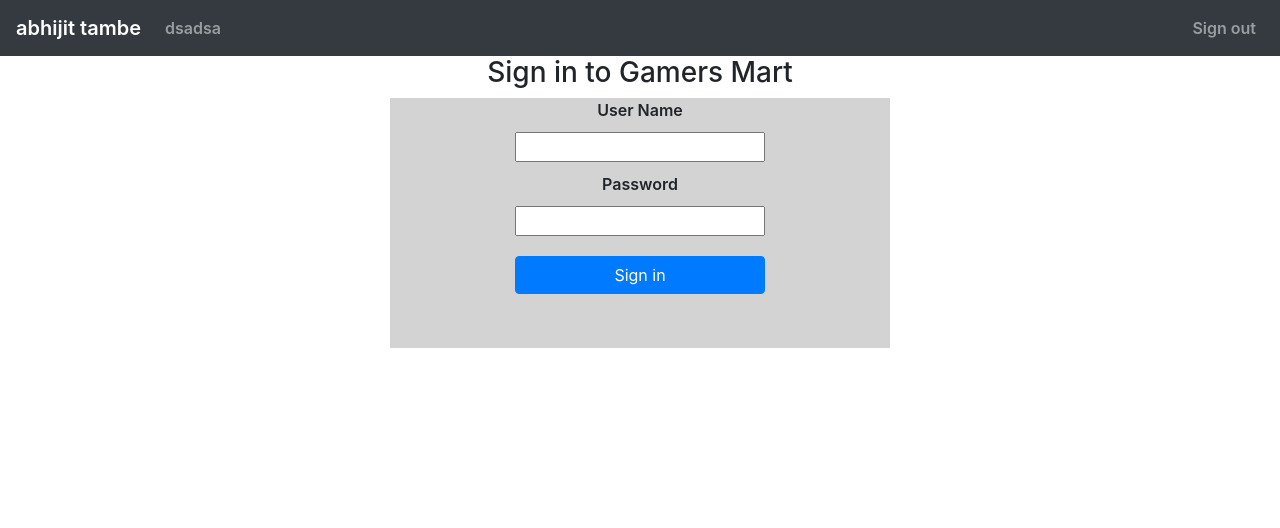
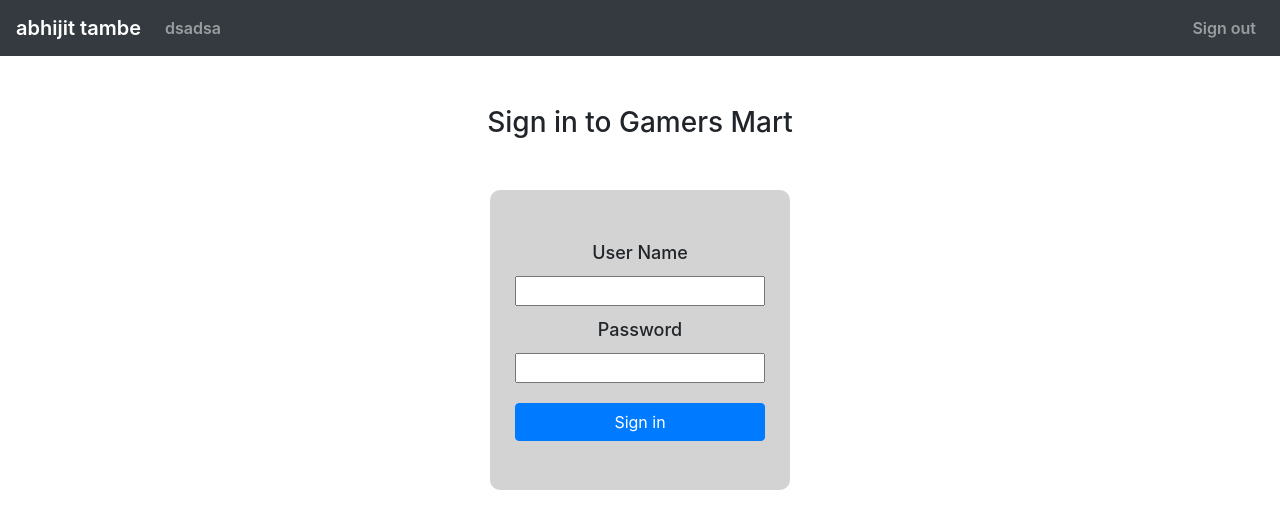
Before and after one commit to abhijit-tambe/Gamers-Mart-Frontend, a React (Create React App) app in the folder gamers-mart/: page / in a window 1280 px wide. Shown: the top 528 px of the page. Built offline with nearby package versions, Linux system fonts and the light colour scheme.

Commit message:
updated SignInComponent

```diff
--- a/gamers-mart/src/components/SignIn/SignInComponent.css
+++ b/gamers-mart/src/components/SignIn/SignInComponent.css
@@ -1,19 +1,31 @@
 .login-container{
-    text-align: center;
-    vertical-align: middle;
+    /* text-align: center; */
+    /* vertical-align: middle;  */
+     /* align-items:center;  */
+    /* justify-content: center;  */
+    margin: auto;
+    height: 300px;
+    width: 300px;
+    background-color:lightgray;
+    border-radius: 10px;
+    border-color: grey;
 }
 
+h3{
+    margin:50px;
+}
 .login{
-   height: 250px;
-   width: 500px;
-   margin: auto;
-   background-color: lightgrey;
-   display: inline-block;
+   /* height: 250px;
+   width: 250px;
+   background-color: blue;
+    */
+   /* display: inline-block; */
 
 }
 
 .btn-md{
-    margin: 10px;
+
+    margin-top: 10px;
     width: 250px;
 }
 
@@ -23,5 +35,7 @@
 }
 
 .signIn label{
+    font-size: large;
+    font-weight: 500;
     margin-bottom: 10px;
 }
--- a/gamers-mart/src/components/SignIn/SignInComponent.jsx
+++ b/gamers-mart/src/components/SignIn/SignInComponent.jsx
@@ -2,6 +2,7 @@
 import './SignInComponent.css'
 
 import AuthenticateUser from '../../Authentication/AuthenticationService.js'
+import UserHomeComponent from '../Home/UserHomeComponent';
 
 class SignInComponent extends Component{
     constructor(props){
@@ -39,7 +40,7 @@
             //     loginFailed:false,
             //     successMessage: true,
             // })
-            this.props.history.push(`/Home/${this.state.username}`);
+            this.props.history.push(`/home/${this.state.username}`);
         }else{
             console.log('fail')
             this.setState({
@@ -55,11 +56,12 @@
     render(){
 
         return(
-            <div className="container">
+            <div className="container  ">
                 <h3>Sign in to Gamers Mart</h3>
                 {this.state.loginFailed && <h3> LoginComponent Failed Invalid Username or password</h3>}
                 {this.state.successMessage &&<h3>Loggedin Successfull</h3>}
-           <div className="signIn  login">
+           <div className="signIn login-container d-flex justify-content-center align-items-center">
+               <div className="login">
                <label>
                    User Name</label>  <br/>
                <input type="text" name="username" value={this.state.username} onChange={this.changeInput}></input>
@@ -71,7 +73,11 @@
                <br/>
                <button className="btn btn-md btn-primary" onClick={this.loginCheck}>Sign in</button>
                {/* <button className="btn btn-md btn-primary" onClick={this.logout}>Logout</button> */}
+               </div>
            </div>
+
+
+
            </div>
         );
     }
```
